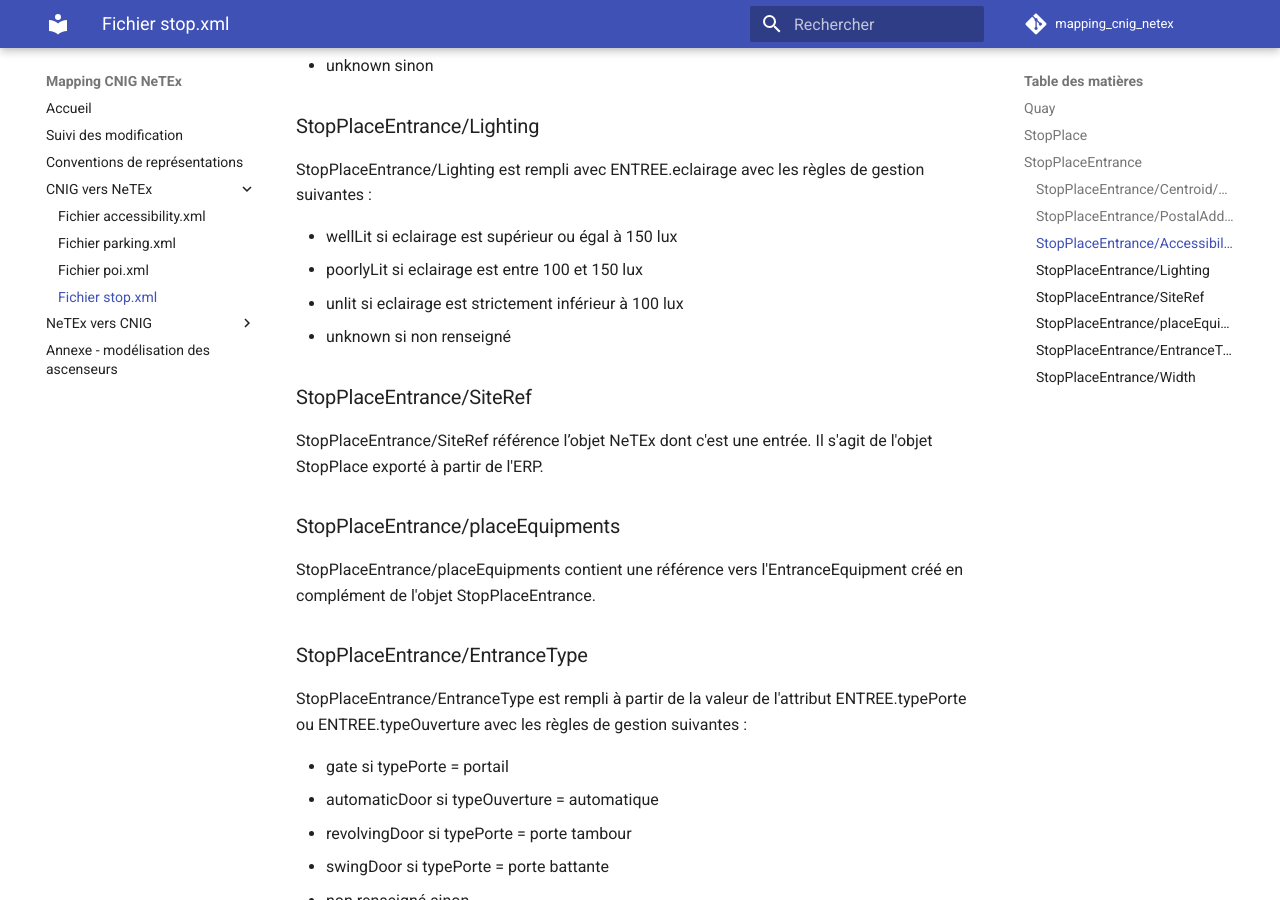
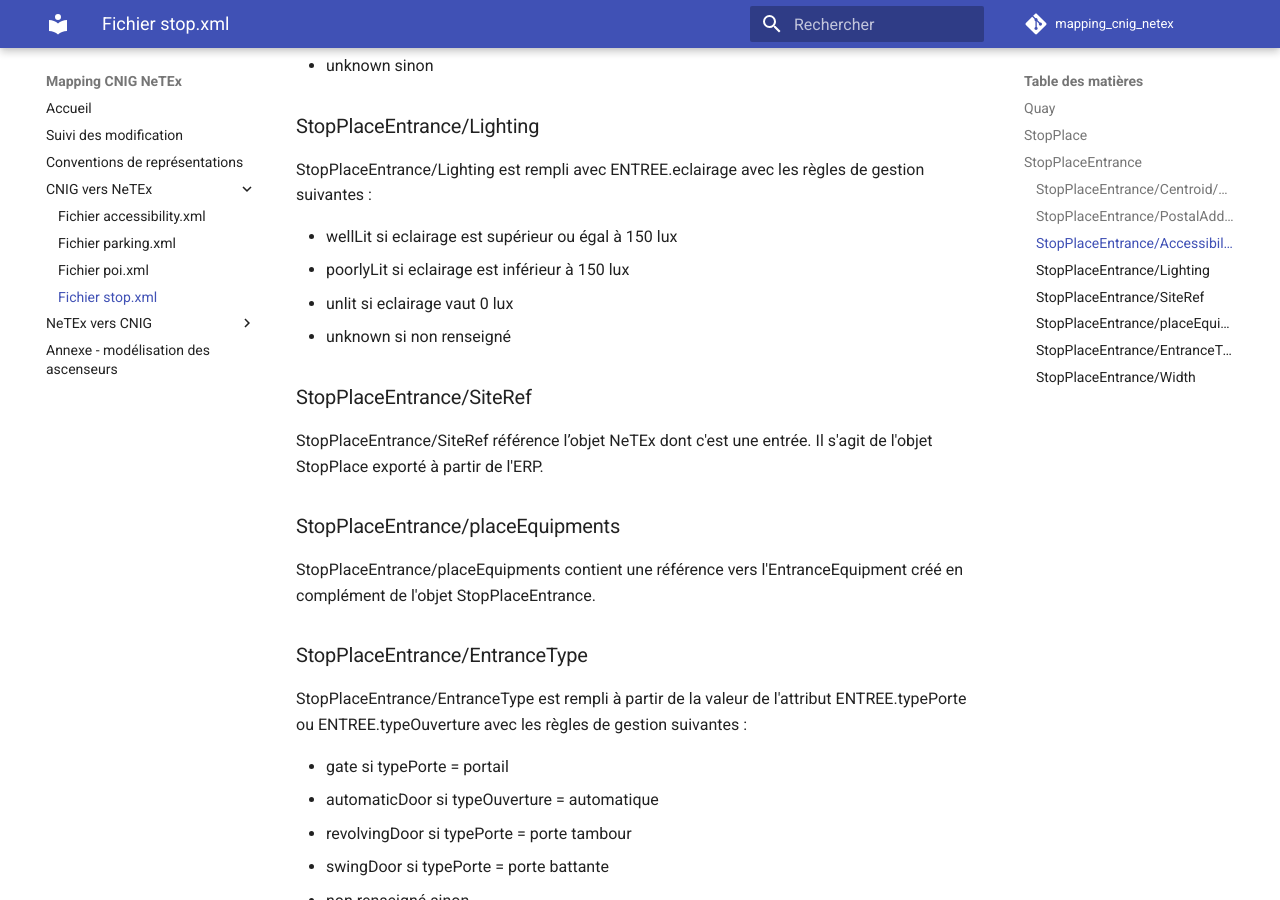
Before and after one commit to Jungle-Bus/mapping_cnig_netex, an MkDocs documentation site: the page built from docs/CNIG_vers_NeTEx/stop.md, in a window 1280 px wide and 900 px high, scrolled down 2062 px. Built offline with MkDocs 1.6.1 and Material for MkDocs 9.7.7, drawn with Linux system fonts in a browser that asks for light colours; plug-ins that fetch from the network failed and are left out; comment, search, counter and statistics services are not loaded.

Commit message:
modification des valeurs de seuil pour l'éclairage en lux

```diff
--- a/docs/CNIG_vers_NeTEx/stop.md
+++ b/docs/CNIG_vers_NeTEx/stop.md
@@ -63,8 +63,8 @@ TactileGuidanceAvailable est rempli à l'aide des règles de gestion suivantes :
 StopPlaceEntrance/Lighting est rempli avec ENTREE.eclairage avec les règles de gestion suivantes :
 
 - wellLit si eclairage est supérieur ou égal à 150 lux
-- poorlyLit si eclairage est entre 100 et 150 lux
-- unlit si eclairage est strictement inférieur à 100 lux
+- poorlyLit si eclairage est inférieur à 150 lux
+- unlit si eclairage vaut 0 lux
 - unknown si non renseigné
 
 ### StopPlaceEntrance/SiteRef
```
Also changed, not shown: docs/CNIG_vers_NeTEx/accessibility.md (+2 -2 lines), docs/CNIG_vers_NeTEx/poi.md (+2 -2 lines).
